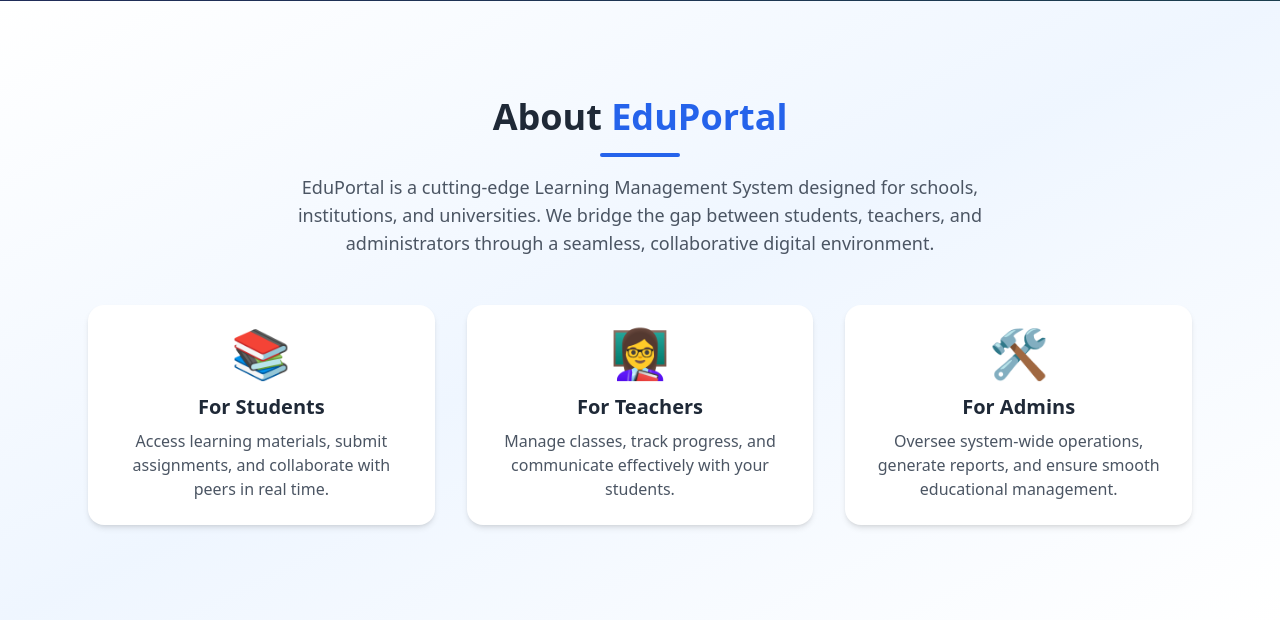
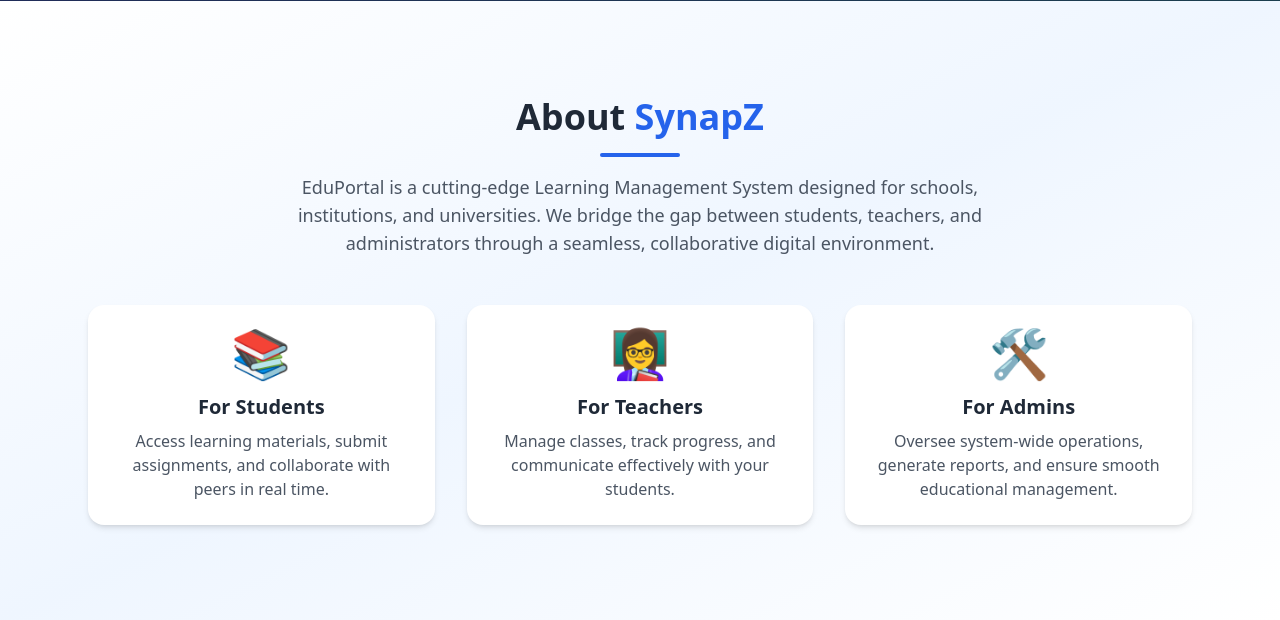
Before and after one commit to HansakaKaveesh/edu-api, a PHP site: page / in a window 1280 px wide. Shown: the part 799-1419 px from the top of the page. Run offline with PHP 8.4, Linux system fonts and the light colour scheme; some libraries are stand-ins or nearby versions.

Commit message:
Update section title from 'EduPortal' to 'SynapZ' for branding consistency

```diff
--- a/index.php
+++ b/index.php
@@ -88,7 +88,7 @@
   <div class="max-w-6xl mx-auto px-6 text-center">
     <div class="mb-8">
       <h2 class="text-3xl sm:text-4xl font-extrabold text-gray-800 mb-4">
-        About <span class="text-blue-600">EduPortal</span>
+        About <span class="text-blue-600">SynapZ</span>
       </h2>
       <div class="w-20 h-1 mx-auto bg-blue-600 rounded mb-4" aria-hidden="true"></div>
       <p class="text-gray-600 text-base sm:text-lg max-w-3xl mx-auto leading-relaxed">
```
